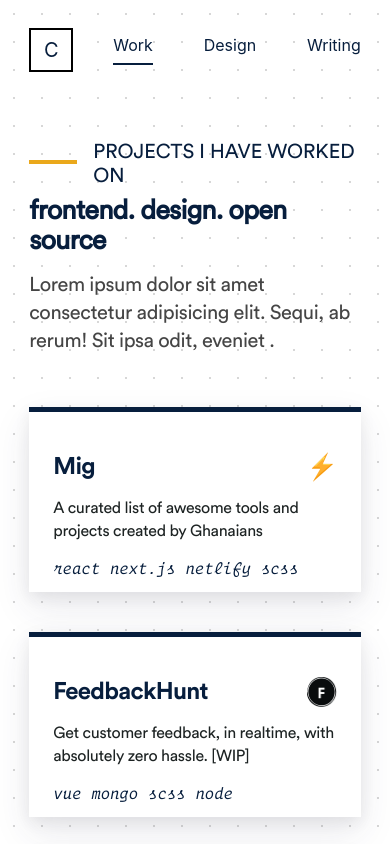
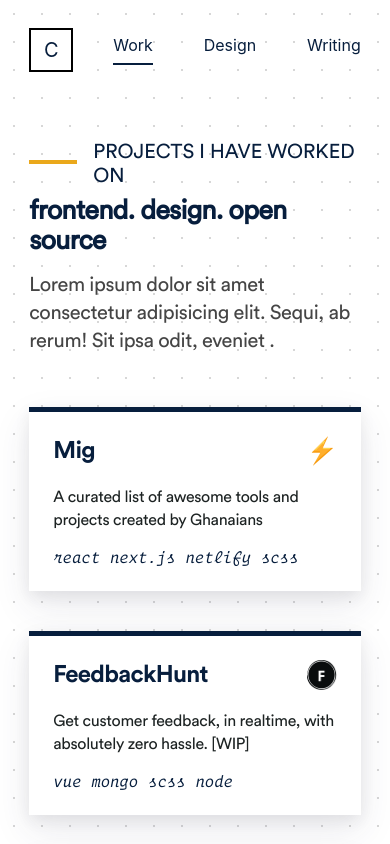
Before and after one commit to casprine/web-1, a React (Create React App) app: page /work in a window 390 px wide. Shown: the top 844 px of the page. Built offline with nearby package versions, Linux system fonts and the light colour scheme.

Commit message:
fixed projectCard padding misalignment on mobile

```diff
--- a/src/components/common/style.scss
+++ b/src/components/common/style.scss
@@ -120,20 +120,19 @@ button {
 .project {
   background: white;
   max-width: 340px;
-  height: 100px;
+  margin: 20px 0;
   border-top: 5px solid $primary;
-  box-shadow: rgba(0, 0, 0, 0.07) 0px 5px 15px,
-    rgba(50, 50, 93, 0.1) 0px 15px 35px;
-  padding: 2.5rem 1.5rem;
-  cursor: pointer;
-  transition: transform 0.3s ease-out, -webkit-transform 0.3s ease-out;
+  padding: 1.5rem 1.5rem;
   font-family: "Book", $defaultFont;
+  display: flex;
+  justify-content: space-evenly;
   flex-direction: column;
   -moz-box-orient: vertical;
   -moz-box-direction: normal;
-  display: flex;
-  justify-content: space-evenly;
-  margin: 20px 0;
+  cursor: pointer;
+  box-shadow: rgba(0, 0, 0, 0.07) 0px 5px 15px,
+    rgba(50, 50, 93, 0.1) 0px 15px 35px;
+  transition: transform 0.3s ease-out, -webkit-transform 0.3s ease-out;
 
   &:hover {
     transform: translate(0, -10px);
@@ -147,7 +146,7 @@ button {
     font-family: "Bold", $defaultFont;
     font-size: 1.5rem;
     display: flex;
-    margin-bottom: 15px;
+    margin-bottom: 20px;
 
     img {
       width: 30px;
--- a/src/components/section/footer/style.scss
+++ b/src/components/section/footer/style.scss
@@ -5,7 +5,6 @@
   align-items: center;
   flex-wrap: wrap;
   margin: 100px 0;
-  outline: 1px solid;
   .text {
     margin: 0 auto;
     font-size: 17px;
@@ -22,8 +21,6 @@
   }
 
   .links {
-    // outline: 1px solid red;
-
     @media (max-width: 655px) {
       display: grid;
       width: 100%;
@@ -42,9 +39,7 @@
 }
 
 .pxw {
-  outline: 1px solid red;
   display: block;
-
   @media (max-width: 490px) {
     width: 100%;
   }
```
